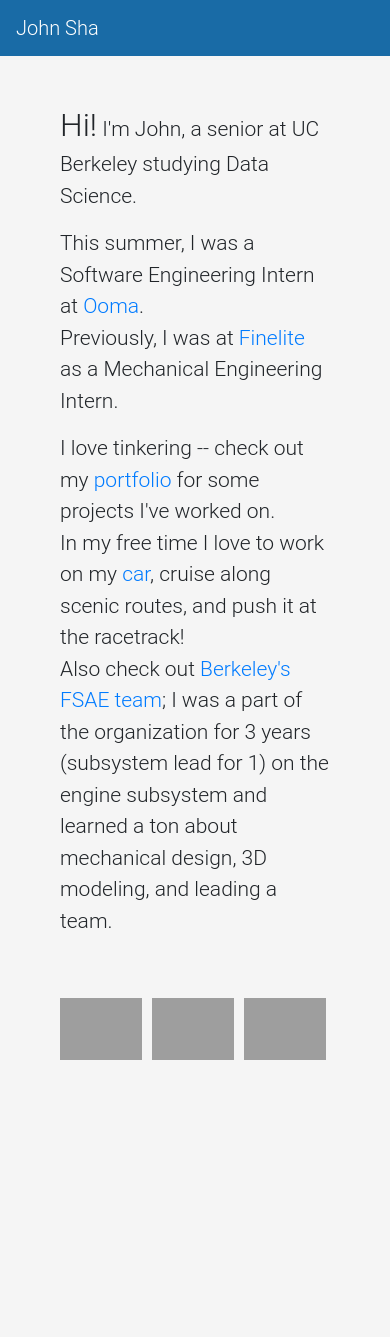
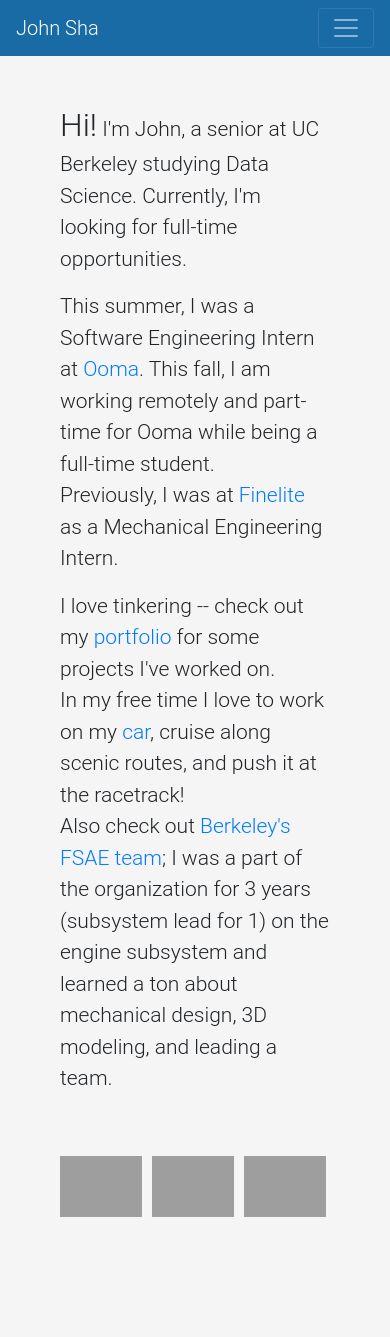
Before and after one commit to johnwsha/johnwsha.github.io, a Flask app: page /home in a window 390 px wide. Shown: the top 1337 px of the page. Before the commit the page ends 1060 px from the top, so only its background shows below. Run offline with Flask 2, Linux system fonts and the light colour scheme; some libraries are stand-ins or nearby versions; grey boxes are pictures that could not be loaded.

Commit message:
fixed nav hamburger icon color, updated homepage

```diff
--- a/templates/homepage.html
+++ b/templates/homepage.html
@@ -4,11 +4,13 @@
 <body>
   <div class="main font">
     <p id="hello">
-      <font size="6">Hi!</font> I'm John, a senior at UC Berkeley studying Data Science.
+      <font size="6">Hi!</font> I'm John, a senior at UC Berkeley studying Data Science. Currently, I'm looking for full-time
+      opportunities.
     </p>
 
     <p id="summer">
-      This summer, I was a Software Engineering Intern at <a href="https://www.ooma.com/">Ooma</a>.
+      This summer, I was a Software Engineering Intern at <a href="https://www.ooma.com/">Ooma</a>. This fall, I am working remotely and
+      part-time for Ooma while being a full-time student.
       <br>
       Previously, I was at <a href="http://www.finelite.com/home/">Finelite</a> as a Mechanical Engineering Intern.
     </p>
@@ -28,7 +30,8 @@
       <img src="https://i.imgur.com/BBtac0x.jpg" alt="John" style="width:100%">
     </div>
     <div class="column">
-      <img src="https://i.imgur.com/fiGOWj1.jpg" alt="Shifter" style="width:100%">
+      <!-- <img src="https://i.imgur.com/fiGOWj1.jpg" alt="Shifter" style="width:100%"> -->
+      <img src="https://i.imgur.com/WbKzlGX.jpg" alt="Racetrack" style="width:100%">
     </div>
     <div class="column">
       <img src="https://i.imgur.com/OKVoapt.jpg" alt="FSAE" style="width:100%">
--- a/templates/layout.html
+++ b/templates/layout.html
@@ -14,7 +14,7 @@
 
   <body class="off-white">
     <!-- <nav class="navbar navbar-expand-lg navbar-dark bg-dark font"> -->
-    <nav class="navbar navbar-expand-lg font navbar-custom">
+    <nav class="navbar navbar-dark navbar-expand-lg font navbar-custom">
       <div class="container">
         <a class="navbar-brand" href="/home">John Sha</a>
         <button class="navbar-toggler" type="button" data-toggle="collapse" data-target="#navbarsExample07" aria-controls="navbarsExample07" aria-expanded="false" aria-label="Toggle navigation">
```
